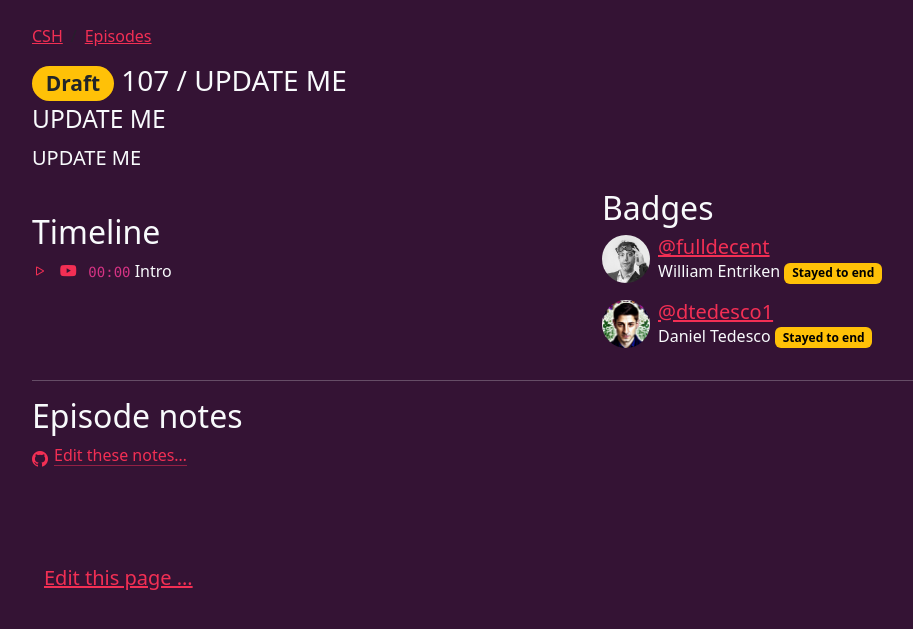
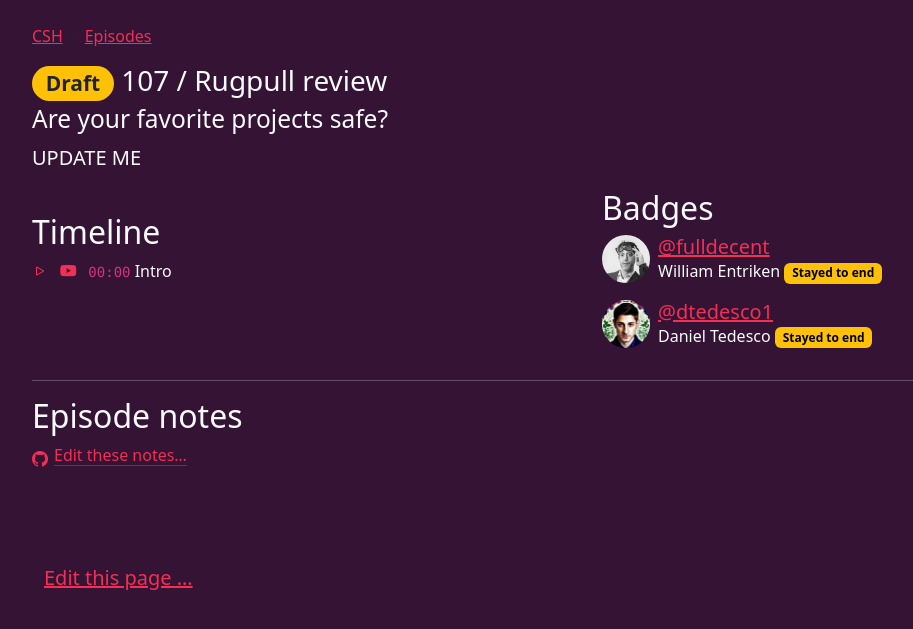
Before and after one commit to community-service/hour.gg, a Jekyll site: the page built from _episodes/2023-12-26-episode-107.md, in a window 1280 px wide. Shown: the top 629 px of the page, without its empty margins (50-963 px from the left). Built offline with Jekyll 4.4.1, drawn with Linux system fonts in a browser that asks for light colours.

Commit message:
teaser 107

```diff
--- a/_episodes/2023-12-26-episode-107.md
+++ b/_episodes/2023-12-26-episode-107.md
@@ -1,8 +1,8 @@
 ---
 posted: false
 guid: "E05948BE-17DE-4626-8791-816976A24A8B"
-title: UPDATE ME
-subtitle: UPDATE ME
+title: Rugpull review
+subtitle: Are your favorite projects safe?
 # The description can be up to 400 characters
 description: UPDATE ME
 time: "2023-12-26 18:00:00 -0500"
```
